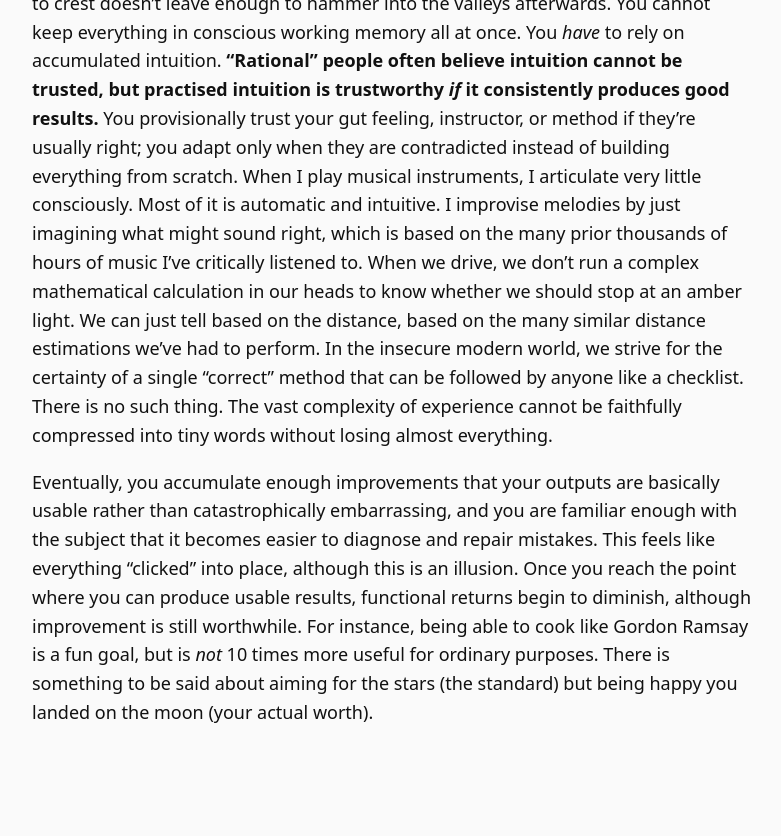
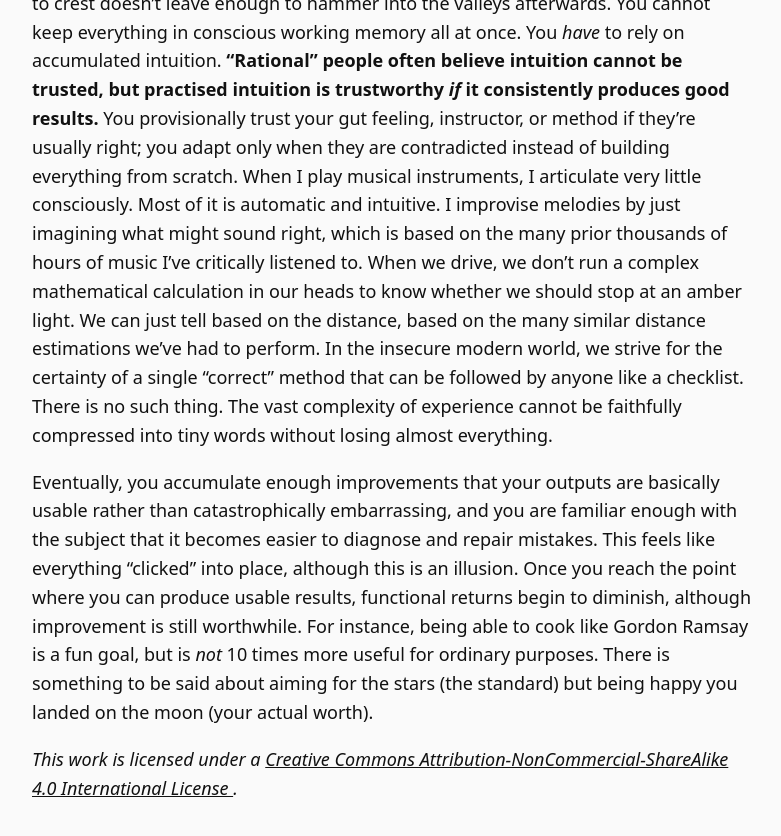
Before and after one commit to JakeHPark/jakehpark.github.io, a Jekyll site: the page built from _essays/Skill Acquisition in Plumbing.md, in a window 1280 px wide and 900 px high, scrolled down 12905 px. Shown: the top 836 px of the window, without its empty margins (248-1029 px from the left). Built offline with Jekyll 4.4.1, drawn with Linux system fonts in a browser that asks for light colours.

Commit message:
Add license information to essay layout

```diff
--- a/_layouts/essay.html
+++ b/_layouts/essay.html
@@ -8,4 +8,13 @@ layout: default
     <p class="subtitle">{{ page.subtitle }}</p>
   {% endif %}
   {{ content }}
+  <p class="license">
+    <em>
+      This work is licensed under a
+      <a href="https://creativecommons.org/licenses/by-nc-sa/4.0/"
+         rel="license">
+        Creative Commons Attribution-NonCommercial-ShareAlike 4.0 International License
+      </a>.
+    </em>
+  </p>
 </article>
```
